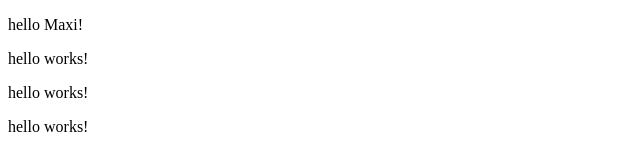
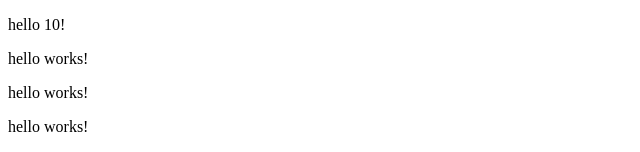
Before and after one commit to geyuqiu/angular, an Angular app: page / in a window 1280 px wide. Shown: the top 152 px of the page, without its empty margins (0-640 px from the left). Built offline with nearby package versions, Linux system fonts and the light colour scheme.

Commit message:
integer as input

```diff
--- a/src/app/app.component.html
+++ b/src/app/app.component.html
@@ -1,4 +1,4 @@
-<app-hello [name]="'Maxi'"/>
+<app-hello [name]='10'/>
 <app-hello />
 <app-hello />
 <app-hello />
--- a/src/app/components/hello/hello.component.ts
+++ b/src/app/components/hello/hello.component.ts
@@ -9,5 +9,5 @@ import { Component, Input } from '@angular/core';
 })
 export class HelloComponent {
   @Input()
-  name: string  = 'works';
+  name: string | number = 'works';
 }
```
